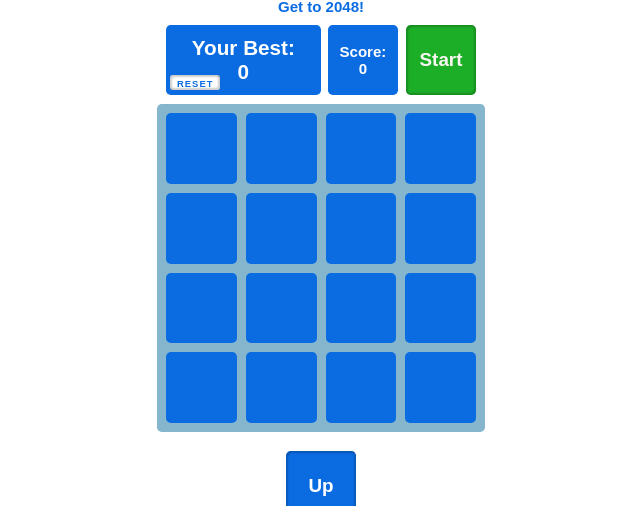
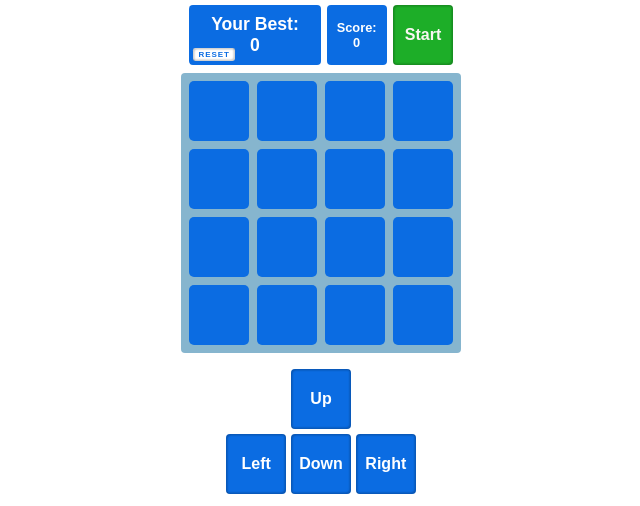
Before and after one commit to Artem-Brui/Game-2048, a website with bundled scripts: page index.html in a window 1280 px wide. Shown: the part 113-619 px from the top of the page, without its empty margins (319-959 px from the left). Built offline with nearby package versions, Linux system fonts and the light colour scheme.

Commit message:
redeploy

```diff
--- a/styles/variables.scss
+++ b/styles/variables.scss
@@ -18,4 +18,4 @@ $primery: white;
 $secondary: $sky-blue;
 $secondary: $medium-blue;
 
-$dpx: 100vh / 850;
+$dpx: 100vh / 1000;
```
Also changed, not shown: styles/main.css.
